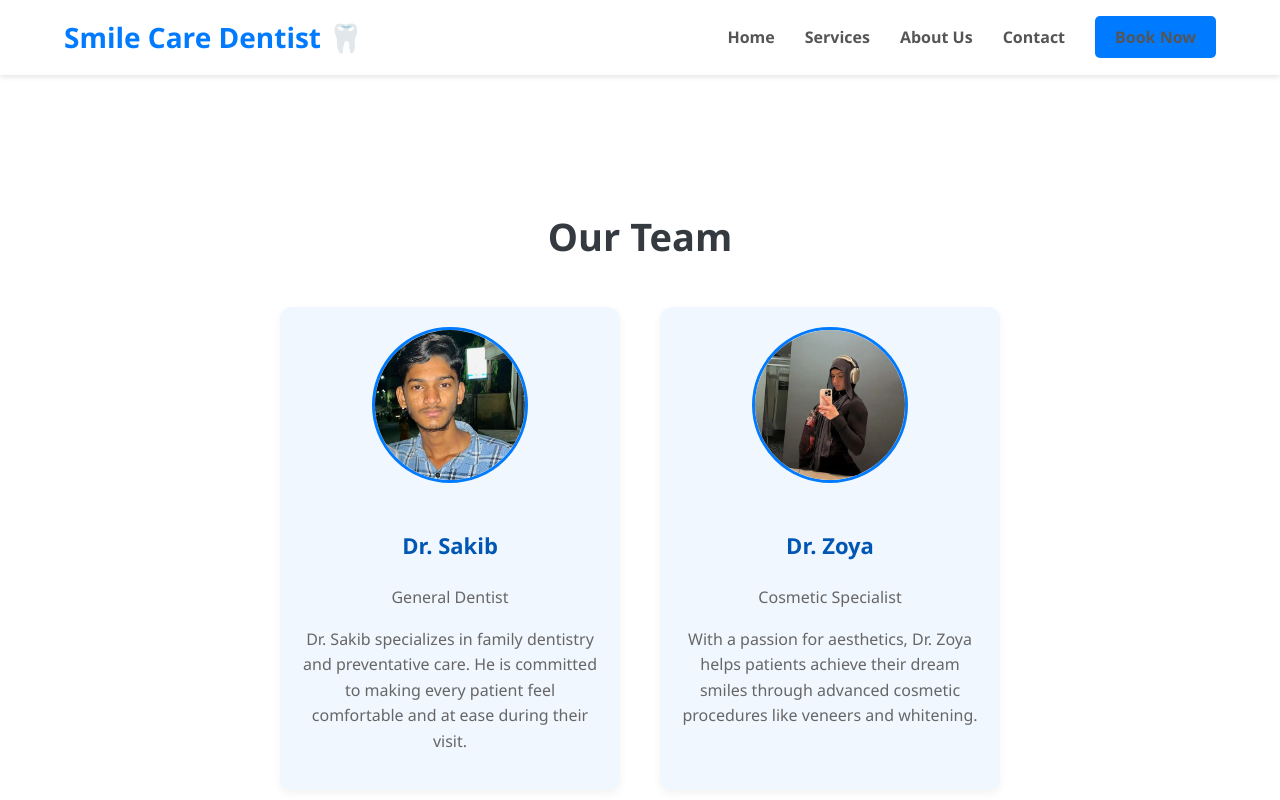
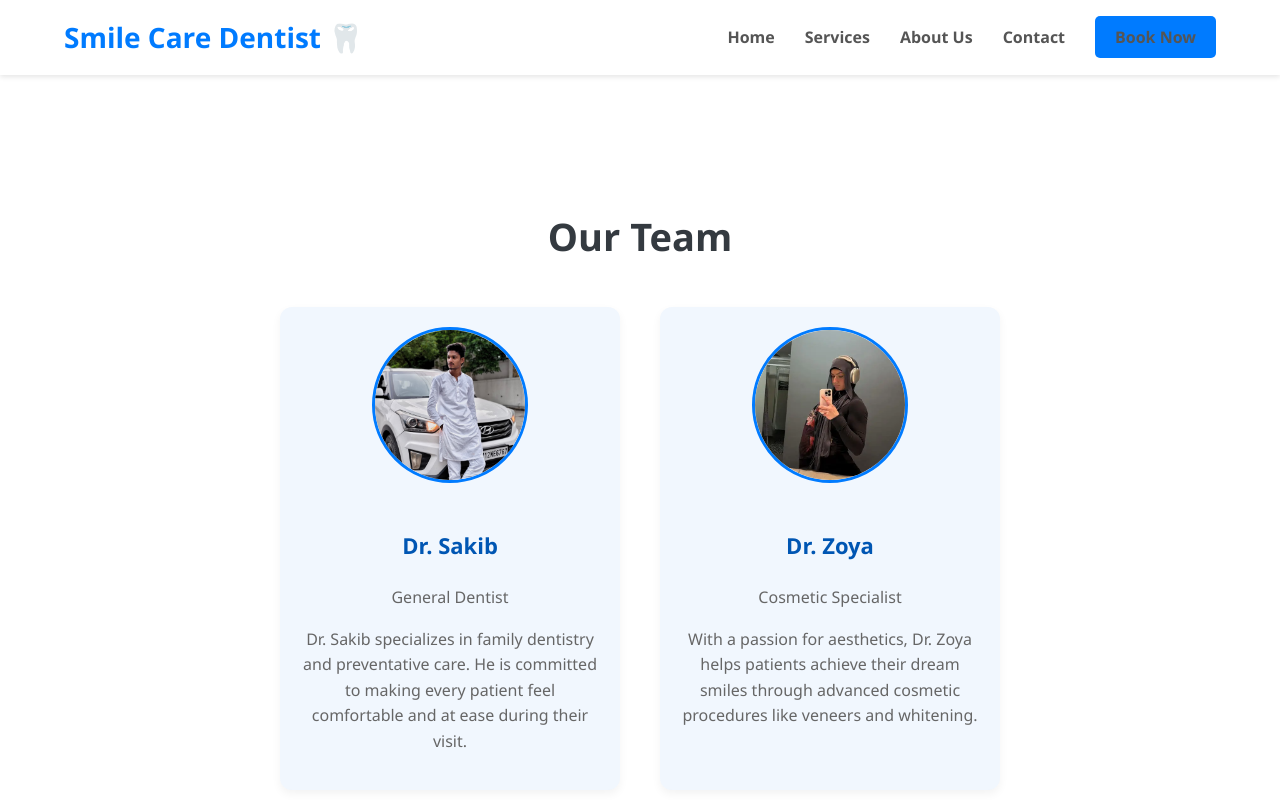
Before and after one commit to Mustafashk786/Smilecaredentist, a plain HTML site: page about.html in a window 1280 px wide. Shown: the top 800 px of the page. Drawn offline with Linux system fonts and the light colour scheme.

Commit message:
Update about.html

```diff
--- a/about.html
+++ b/about.html
@@ -28,7 +28,7 @@
             <h2>Our Team</h2>
             <div class="team-grid">
                 <div class="team-member-card">
-                    <img src="https://raw.githubusercontent.com/Mustafashk786/Smilecaredentist/refs/heads/main/sakibface.jpg" alt="Dr. Sakib" class="team-photo">
+                    <img src="https://raw.githubusercontent.com/Mustafashk786/Smilecaredentist/refs/heads/main/sakib.jpg" alt="Dr. Sakib" class="team-photo">
                     <h3>Dr. Sakib</h3>
                     <p>General Dentist</p>
                     <p>Dr. Sakib specializes in family dentistry and preventative care. He is committed to making every patient feel comfortable and at ease during their visit.</p>
```
